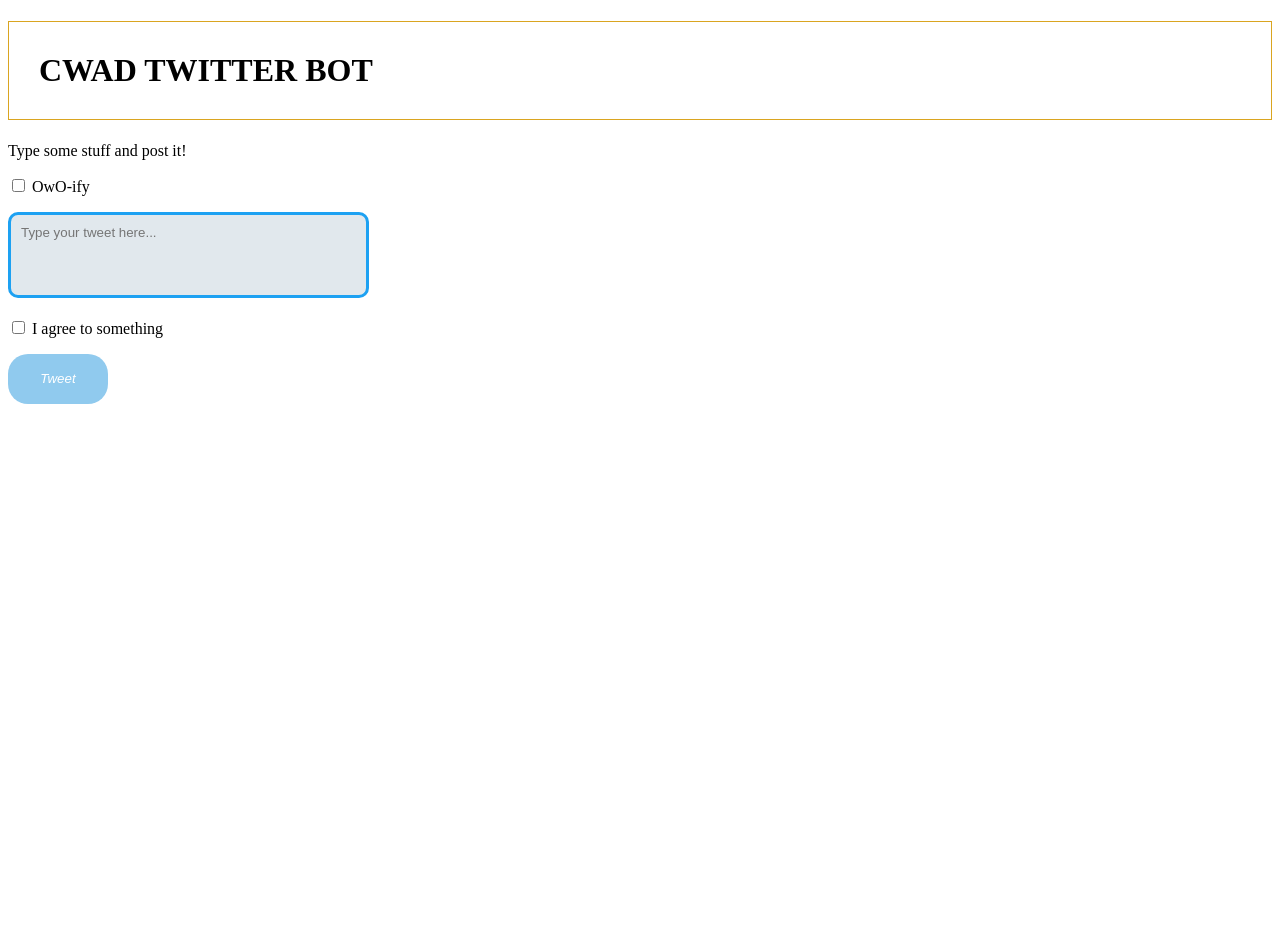
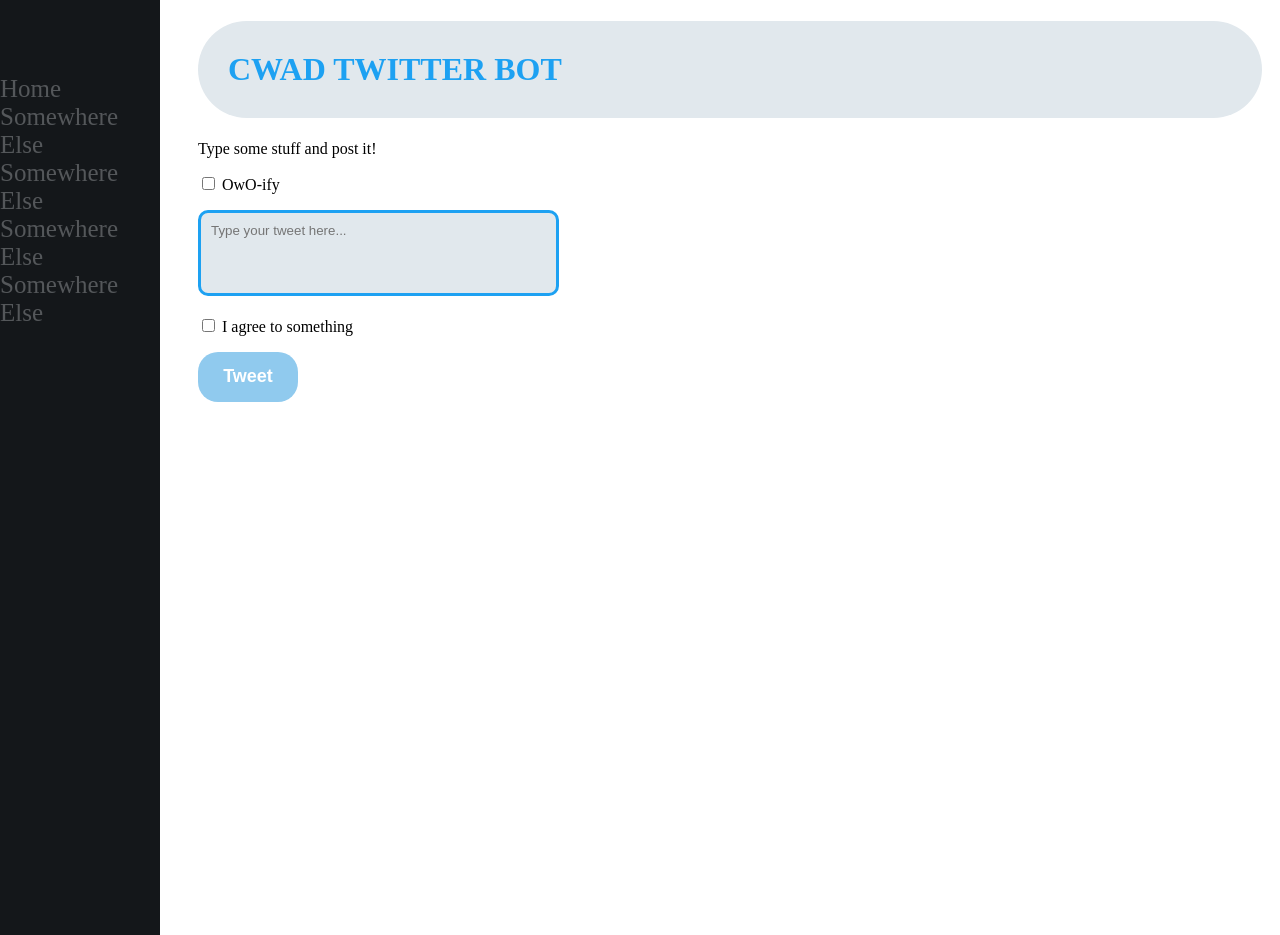
Before and after one commit to Coppell-Web-App-Development/Bot-Controller, a Flask app: page / in a window 1280 px wide. Run offline with Flask 2, Linux system fonts and the light colour scheme; parts of the project's set-up code (start-up, migrations or seed data) failed here and were passed over.

Commit message:
lots of stuff

```diff
--- a/controller/static/style.css
+++ b/controller/static/style.css
@@ -3,9 +3,10 @@
     color: whitesmoke;
 }
 h1 {
-    color: black;
-    border:  1px solid goldenrod;
+    color: #1da1f2;
+    background-color: #e1e8ed;
     padding: 30px;
+    border-radius: 50px;
 }
 p {
     color: black
@@ -26,19 +27,63 @@
     background-color: #1da1f2;
     color: white;
     font-family: Arial, Helvetica, sans-serif;
-    font-style: oblique;
+    font-weight: bold;
     border-radius: 20px;
     border: none;
     width: 100px;
     height: 50px;
+    font-size: large;
 }
 #tweetbutton:disabled {
     background-color: #90caee;
     color: white;
     font-family: Arial, Helvetica, sans-serif;
-    font-style: oblique;
+    font-weight: bold;
     border-radius: 20px;
     border: none;
     width: 100px;
     height: 50px;
+    font-size: large;
 }
+#tweetbutton:hover:enabled {
+    background-color: #4cb2f1;
+    color: white;
+    font-family: Arial, Helvetica, sans-serif;
+    font-weight: bold;
+    border-radius: 20px;
+    border: none;
+    width: 100px;
+    height: 50px;
+    font-size: large;
+    cursor: pointer;
+}
+.sidenav {
+    height: 100%;
+    width: 160px;
+    position: fixed;
+    z-index: 2;
+    top: 0;
+    left: 0;
+    background-color: #14171A;
+    overflow-x: hidden;
+    padding-top: 75px;
+}
+.sidenav a{
+    padding: 6px, 8px, 6px, 16px;
+    text-decoration: none;
+    font-size: 25px;
+    color: #54575A;
+    display: block;
+}
+.sidenav a:hover {
+    color: #1da1f2;
+    background-color: #54575A;
+    cursor: pointer;
+}
+.main {
+    margin-left: 160px;
+    padding: 0px 10px;
+}
+.main_content {
+    padding-left: 20px;
+}
--- a/controller/templates/index.html
+++ b/controller/templates/index.html
@@ -4,6 +4,15 @@
     <link rel="stylesheet" href="/static/style.css"/>
 </head>
 <body>
+    <div class="sidenav">
+        <a href="#">Home</a>
+        <a href="#">Somewhere Else</a>
+        <a href="#">Somewhere Else</a>
+        <a href="#">Somewhere Else</a>
+        <a href="#">Somewhere Else</a>
+    </div>
+    <div class="main">
+        <div class="main_content">
             <h1>{{title}}</h1>
             <p>Type some stuff and post it!</p>
             <form action="/tweet" method="POST">
@@ -18,4 +27,6 @@
                 </p>
                 <input id="tweetbutton" type="submit" value="Tweet" disabled/>
             </form>
+        </div>
+    </div>
 </body>
--- a/run.py
+++ b/run.py
@@ -1 +1,4 @@
 from controller import app
+
+if __name__ == '__main__':
+    app.run(host='0.0.0.0', port='5000', debug=False)
```
Lines whose indentation alone changed are shown as unchanged.
